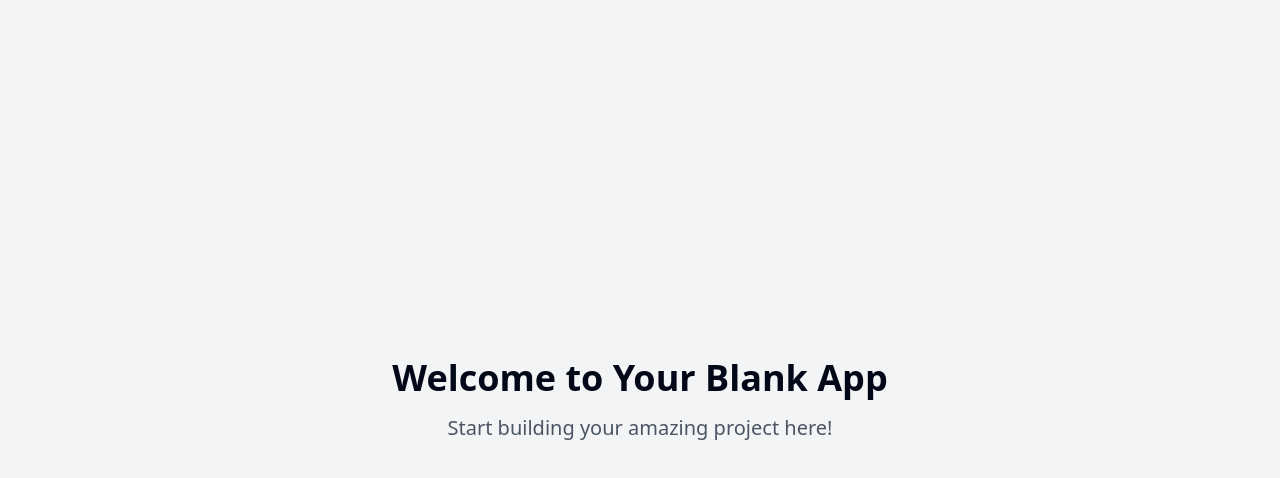
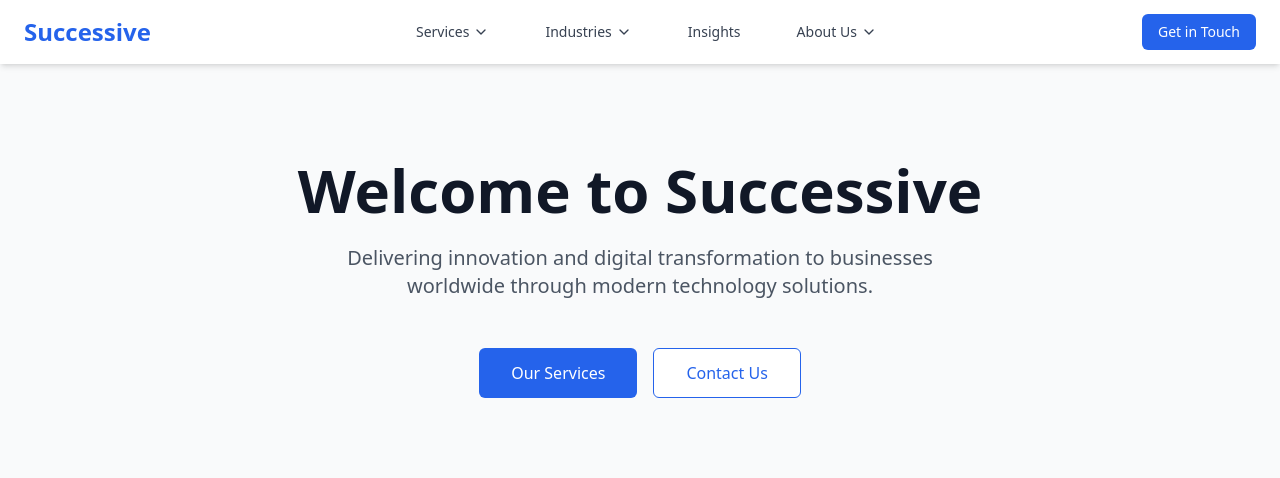
Before and after one commit to pandeyhimal/successive-header-scribe, a React (Vite) app: page / in a window 1280 px wide. Shown: the top 478 px of the page. Built offline with nearby package versions, Linux system fonts and the light colour scheme.

Commit message:
Add header component
Implement the header component based on the provided design.

```diff
--- /dev/null
+++ b/src/components/Header/Header.tsx
@@ -0,0 +1,103 @@
+
+import React, { useState } from 'react';
+import { Menu, ChevronDown } from 'lucide-react';
+import { Link } from 'react-router-dom';
+import MobileMenu from './MobileMenu';
+import NavigationItem from './NavigationItem';
+
+const Header = () => {
+  const [mobileMenuOpen, setMobileMenuOpen] = useState(false);
+
+  const navItems = [
+    {
+      title: "Services",
+      hasDropdown: true,
+      dropdownItems: [
+        { title: "Digital Transformation", href: "#" },
+        { title: "Product Engineering", href: "#" },
+        { title: "Cloud Services", href: "#" },
+        { title: "Data & AI", href: "#" },
+      ]
+    },
+    {
+      title: "Industries",
+      hasDropdown: true,
+      dropdownItems: [
+        { title: "Banking & Financial", href: "#" },
+        { title: "Healthcare", href: "#" },
+        { title: "Retail", href: "#" },
+        { title: "Education", href: "#" },
+      ]
+    },
+    {
+      title: "Insights",
+      href: "#",
+      hasDropdown: false
+    },
+    {
+      title: "About Us",
+      hasDropdown: true,
+      dropdownItems: [
+        { title: "Our Story", href: "#" },
+        { title: "Leadership", href: "#" },
+        { title: "Careers", href: "#" },
+        { title: "Contact Us", href: "#" },
+      ]
+    },
+  ];
+
+  return (
+    <header className="sticky top-0 z-50 w-full bg-white shadow-md">
+      <div className="container mx-auto px-4 md:px-6">
+        <div className="flex h-16 items-center justify-between">
+          {/* Logo */}
+          <div className="flex-shrink-0">
+            <Link to="/" className="flex items-center">
+              <span className="text-2xl font-bold text-blue-600">Successive</span>
+            </Link>
+          </div>
+
+          {/* Desktop Navigation */}
+          <nav className="hidden md:flex items-center space-x-8">
+            {navItems.map((item, index) => (
+              <NavigationItem
+                key={index}
+                title={item.title}
+                href={item.href}
+                hasDropdown={item.hasDropdown}
+                dropdownItems={item.dropdownItems}
+              />
+            ))}
+          </nav>
+
+          {/* CTA Button */}
+          <div className="hidden md:block">
+            <Link
+              to="#"
+              className="inline-flex items-center justify-center rounded-md bg-blue-600 px-4 py-2 text-sm font-medium text-white hover:bg-blue-700 focus:outline-none focus:ring-2 focus:ring-blue-500 focus:ring-offset-2"
+            >
+              Get in Touch
+            </Link>
+          </div>
+
+          {/* Mobile menu button */}
+          <div className="flex md:hidden">
+            <button
+              type="button"
+              className="inline-flex items-center justify-center p-2 rounded-md text-gray-700 hover:text-blue-600 focus:outline-none"
+              onClick={() => setMobileMenuOpen(!mobileMenuOpen)}
+            >
+              <span className="sr-only">Open main menu</span>
+              <Menu className="h-6 w-6" />
+            </button>
+          </div>
+        </div>
+      </div>
+
+      {/* Mobile menu */}
+      <MobileMenu isOpen={mobileMenuOpen} setIsOpen={setMobileMenuOpen} navItems={navItems} />
+    </header>
+  );
+};
+
+export default Header;
--- /dev/null
+++ b/src/components/Header/MobileMenu.tsx
@@ -0,0 +1,81 @@
+
+import React from 'react';
+import { Link } from 'react-router-dom';
+import { ChevronDown } from 'lucide-react';
+import { Accordion, AccordionContent, AccordionItem, AccordionTrigger } from "@/components/ui/accordion";
+
+interface DropdownItem {
+  title: string;
+  href: string;
+}
+
+interface NavItem {
+  title: string;
+  href?: string;
+  hasDropdown: boolean;
+  dropdownItems?: DropdownItem[];
+}
+
+interface MobileMenuProps {
+  isOpen: boolean;
+  setIsOpen: (isOpen: boolean) => void;
+  navItems: NavItem[];
+}
+
+const MobileMenu: React.FC<MobileMenuProps> = ({ isOpen, setIsOpen, navItems }) => {
+  if (!isOpen) return null;
+
+  return (
+    <div className="md:hidden bg-white shadow-lg border-t">
+      <div className="p-4 space-y-2">
+        <Accordion type="single" collapsible className="w-full">
+          {navItems.map((item, idx) => (
+            item.hasDropdown ? (
+              <AccordionItem key={idx} value={`item-${idx}`}>
+                <AccordionTrigger className="py-3 text-sm font-medium text-gray-700 hover:text-blue-600">
+                  {item.title}
+                </AccordionTrigger>
+                <AccordionContent>
+                  <div className="py-2 pl-4 space-y-2">
+                    {item.dropdownItems?.map((dropdownItem, subIdx) => (
+                      <Link
+                        key={subIdx}
+                        to={dropdownItem.href}
+                        className="block py-2 text-sm text-gray-600 hover:text-blue-600"
+                        onClick={() => setIsOpen(false)}
+                      >
+                        {dropdownItem.title}
+                      </Link>
+                    ))}
+                  </div>
+                </AccordionContent>
+              </AccordionItem>
+            ) : (
+              <div key={idx} className="py-3">
+                <Link
+                  to={item.href || "#"}
+                  className="text-sm font-medium text-gray-700 hover:text-blue-600"
+                  onClick={() => setIsOpen(false)}
+                >
+                  {item.title}
+                </Link>
+              </div>
+            )
+          ))}
+        </Accordion>
+
+        <div className="pt-4 border-t border-gray-200">
+          <Link
+            to="#"
+            className="w-full flex items-center justify-center rounded-md bg-blue-600 px-4 py-2 text-sm font-medium text-white hover:bg-blue-700"
+            onClick={() => setIsOpen(false)}
+          >
+            Get in Touch
+          </Link>
+        </div>
+      </div>
+    </div>
+  );
+};
+
+export default MobileMenu;
--- /dev/null
+++ b/src/components/Header/NavigationItem.tsx
@@ -0,0 +1,81 @@
+
+import React, { useState, useRef, useEffect } from 'react';
+import { Link } from 'react-router-dom';
+import { ChevronDown } from 'lucide-react';
+
+interface DropdownItem {
+  title: string;
+  href: string;
+}
+
+interface NavigationItemProps {
+  title: string;
+  href?: string;
+  hasDropdown: boolean;
+  dropdownItems?: DropdownItem[];
+}
+
+const NavigationItem: React.FC<NavigationItemProps> = ({
+  title,
+  href = "#",
+  hasDropdown,
+  dropdownItems = []
+}) => {
+  const [isOpen, setIsOpen] = useState(false);
+  const dropdownRef = useRef<HTMLDivElement>(null);
+
+  useEffect(() => {
+    function handleClickOutside(event: MouseEvent) {
+      if (dropdownRef.current && !dropdownRef.current.contains(event.target as Node)) {
+        setIsOpen(false);
+      }
+    }
+    document.addEventListener('mousedown', handleClickOutside);
+    return () => {
+      document.removeEventListener('mousedown', handleClickOutside);
+    };
+  }, []);
+
+  if (!hasDropdown) {
+    return (
+      <Link
+        to={href}
+        className="text-gray-700 hover:text-blue-600 px-3 py-2 text-sm font-medium transition-colors"
+      >
+        {title}
+      </Link>
+    );
+  }
+
+  return (
+    <div className="relative" ref={dropdownRef}>
+      <button
+        type="button"
+        className="inline-flex items-center text-gray-700 hover:text-blue-600 px-3 py-2 text-sm font-medium transition-colors"
+        onClick={() => setIsOpen(!isOpen)}
+      >
+        {title}
+        <ChevronDown
+          className={`ml-1 h-4 w-4 transition-transform ${isOpen ? 'rotate-180' : ''}`}
+        />
+      </button>
+
+      {isOpen && (
+        <div className="absolute left-0 mt-2 w-48 rounded-md bg-white py-2 shadow-lg ring-1 ring-black ring-opacity-5 animate-fade-in">
+          {dropdownItems.map((item, index) => (
+            <Link
+              key={index}
+              to={item.href}
+              className="block px-4 py-2 text-sm text-gray-700 hover:bg-gray-100"
+              onClick={() => setIsOpen(false)}
+            >
+              {item.title}
+            </Link>
+          ))}
+        </div>
+      )}
+    </div>
+  );
+};
+
+export default NavigationItem;
--- a/src/pages/Index.tsx
+++ b/src/pages/Index.tsx
@@ -1,12 +1,27 @@
-// Update this page (the content is just a fallback if you fail to update the page)
+
+import React from 'react';
+import Header from '../components/Header/Header';
 
 const Index = () => {
   return (
-    <div className="min-h-screen flex items-center justify-center bg-gray-100">
-      <div className="text-center">
-        <h1 className="text-4xl font-bold mb-4">Welcome to Your Blank App</h1>
-        <p className="text-xl text-gray-600">Start building your amazing project here!</p>
-      </div>
+    <div className="min-h-screen bg-gray-50">
+      <Header />
+      <main className="container mx-auto px-4 py-12 md:py-24">
+        <div className="flex flex-col items-center justify-center text-center">
+          <h1 className="text-4xl md:text-6xl font-bold text-gray-900 mb-6">Welcome to Successive</h1>
+          <p className="text-xl text-gray-600 mb-8 max-w-2xl">
+            Delivering innovation and digital transformation to businesses worldwide through modern technology solutions.
+          </p>
+          <div className="flex flex-col sm:flex-row gap-4 mt-4">
+            <button className="px-8 py-3 bg-blue-600 text-white rounded-md hover:bg-blue-700 transition-colors">
+              Our Services
+            </button>
+            <button className="px-8 py-3 bg-white border border-blue-600 text-blue-600 rounded-md hover:bg-blue-50 transition-colors">
+              Contact Us
+            </button>
+          </div>
+        </div>
+      </main>
     </div>
   );
 };
--- a/tailwind.config.ts
+++ b/tailwind.config.ts
@@ -1,3 +1,4 @@
+
 import type { Config } from "tailwindcss";
 
 export default {
@@ -84,11 +85,22 @@ export default {
 					to: {
 						height: '0'
 					}
-				}
+				},
+				'fade-in': {
+          '0%': {
+            opacity: '0',
+            transform: 'translateY(10px)'
+          },
+          '100%': {
+            opacity: '1',
+            transform: 'translateY(0)'
+          }
+        },
 			},
 			animation: {
 				'accordion-down': 'accordion-down 0.2s ease-out',
-				'accordion-up': 'accordion-up 0.2s ease-out'
+				'accordion-up': 'accordion-up 0.2s ease-out',
+				'fade-in': 'fade-in 0.2s ease-out'
 			}
 		}
 	},
```
